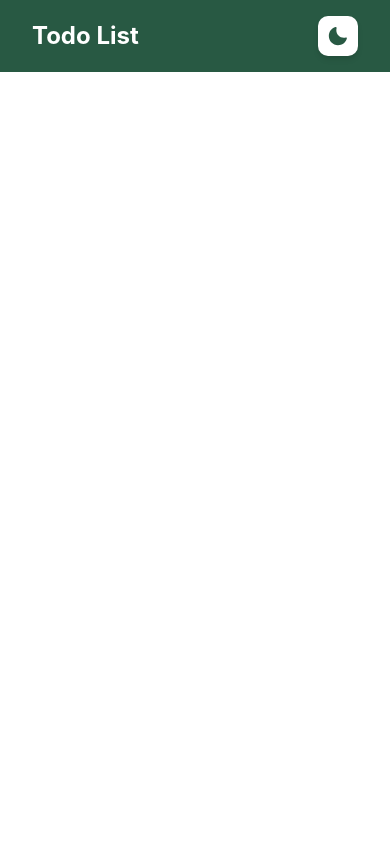
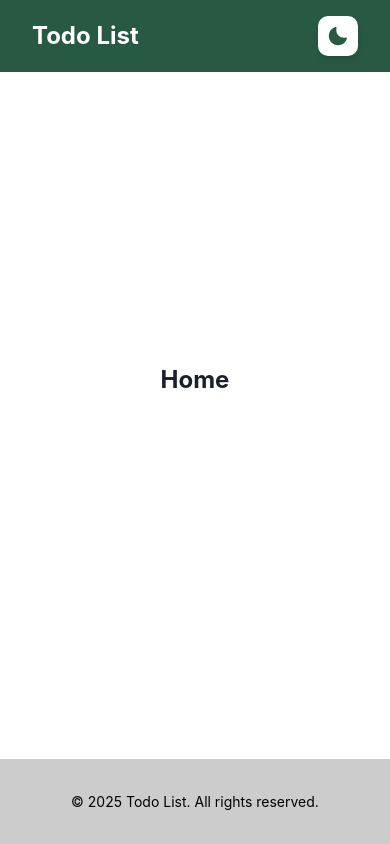
Before and after one commit to javi-dev-79/todo-list-spring-react-frontend, a React (Vite) app: page / in a window 390 px wide. Built offline with nearby package versions, Linux system fonts and the light colour scheme.

Commit message:
feat: implement Footer component with responsive layout

```diff
--- a/src/App.tsx
+++ b/src/App.tsx
@@ -1,10 +1,17 @@
-import { Box } from '@chakra-ui/react'
+import { Box, Text } from '@chakra-ui/react'
 import Header from './components/Header'
+import Footer from './components/Footer'
 
 function App() {
   return (
-    <Box p={5}>
+    <Box minH="100vh" display="flex" flexDirection="column">
       <Header />
+      <Box flex="1" p={5} display="flex" alignItems="center" justifyContent="center">
+        <Text fontSize="2xl" fontWeight="bold">
+          Home
+        </Text>
+      </Box>
+      <Footer />
     </Box>
   )
 }
--- /dev/null
+++ b/src/components/Footer.tsx
@@ -0,0 +1,13 @@
+import { Box, Text, Flex } from '@chakra-ui/react'
+
+const Footer = () => {
+  return (
+    <Box as="footer" bg="neutral.500" color="black" py={8} px={8} width="100%" minH="auto">
+      <Flex direction="column" justify="center" align="center">
+        <Text fontSize="sm">© {new Date().getFullYear()} Todo List. All rights reserved.</Text>
+      </Flex>
+    </Box>
+  )
+}
+
+export default Footer
--- a/src/theme.ts
+++ b/src/theme.ts
@@ -23,6 +23,9 @@ const theme = extendTheme({
     },
     warning: {
       500: '#745107'
+    },
+    neutral: {
+      500: '#CCCCCC' // Nuevo color neutro agregado
     }
   }
 })
```
